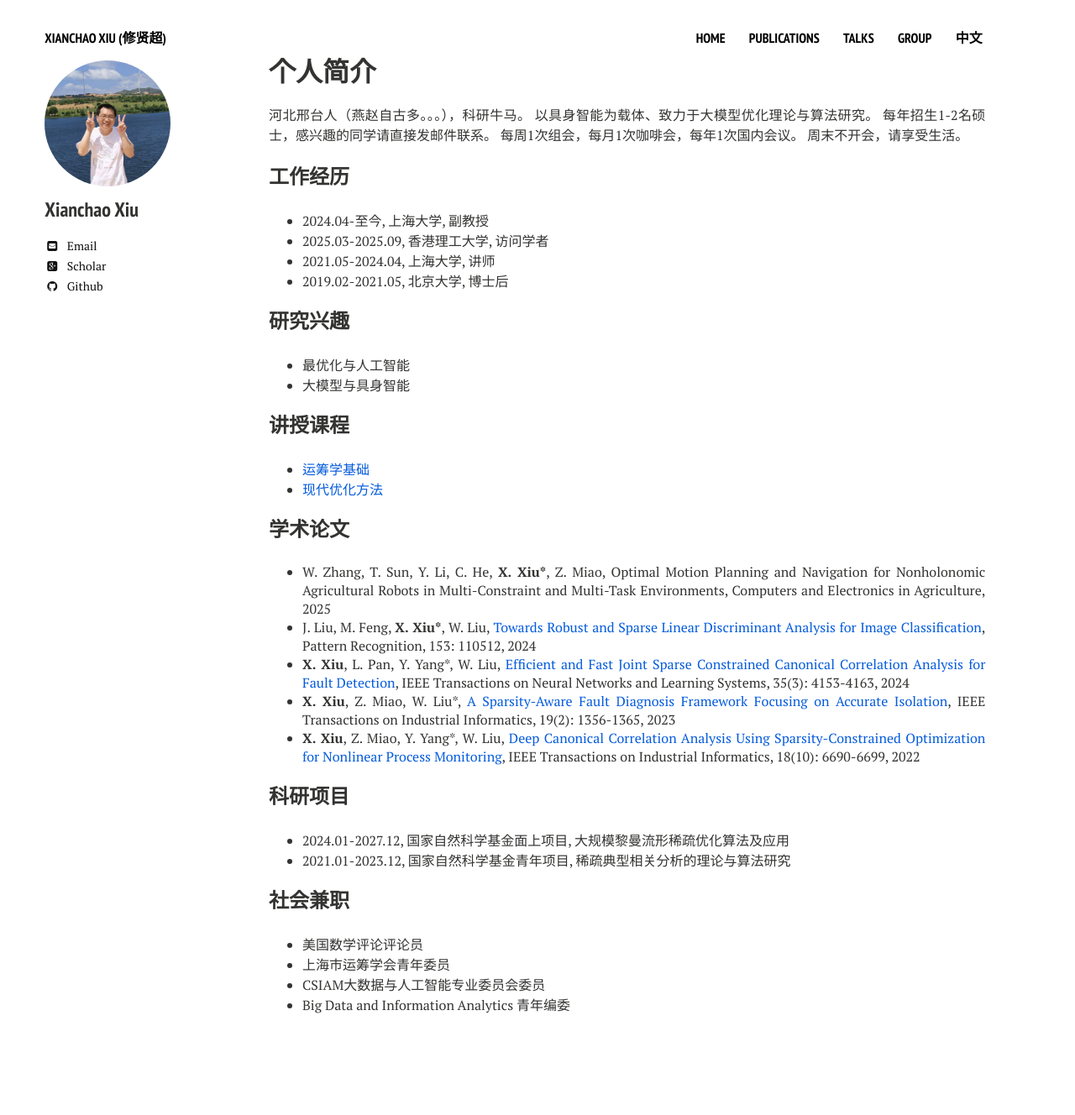
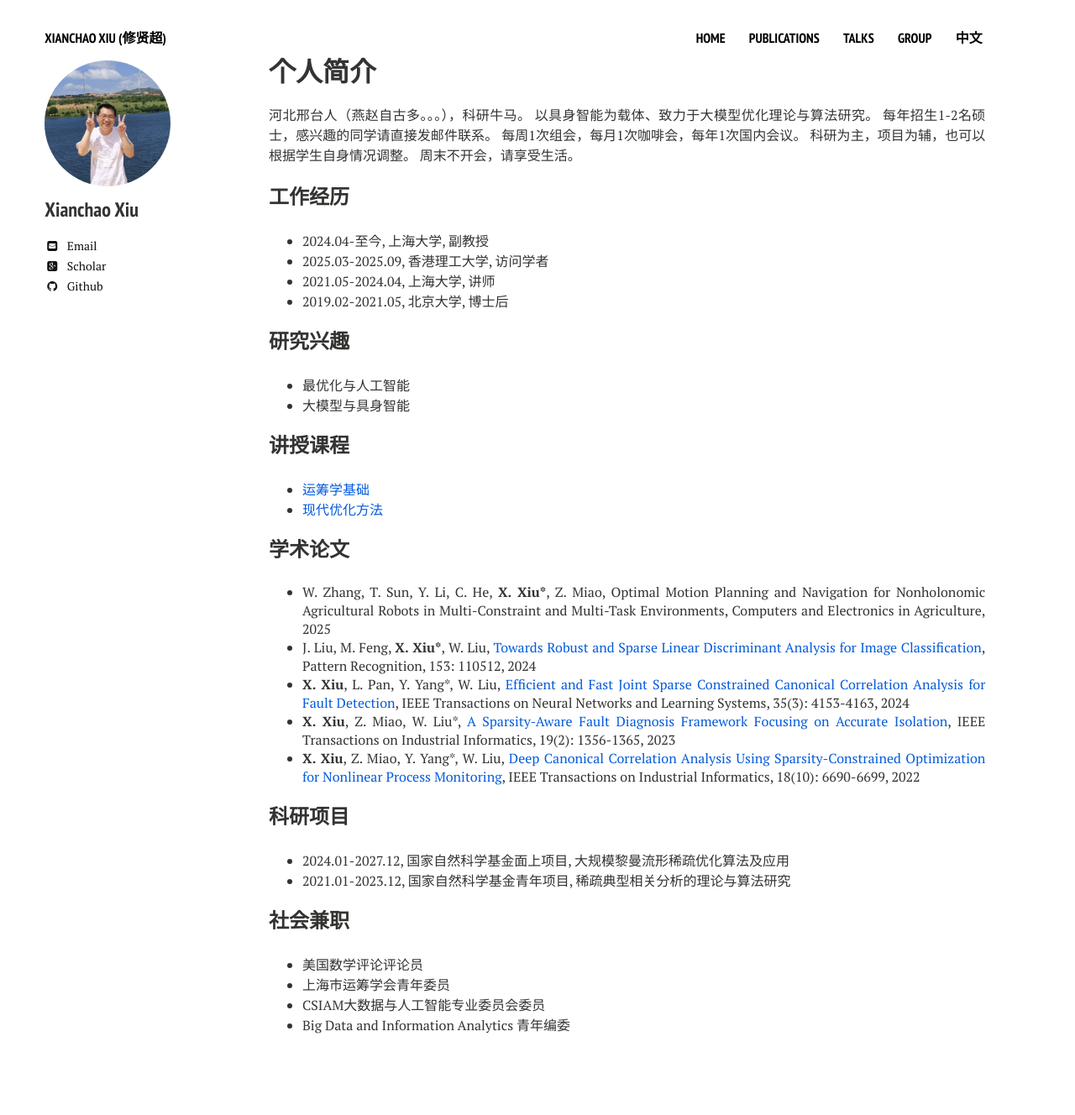
Before and after one commit to xianchaoxiu/xianchaoxiu.github.io, a Jekyll site: the page built from chinese/index.md, in a window 1280 px wide. Shown: the whole page at 84% size. Built offline with Jekyll 4.4.1, drawn with Linux system fonts in a browser that asks for light colours; nearby versions of some CDN libraries; before the commit the page ends 1304 px from its top, so only the background shows below that.

Commit message:
Update index.md

```diff
--- a/chinese/index.md
+++ b/chinese/index.md
@@ -11,6 +11,7 @@ share: false
 以具身智能为载体、致力于大模型优化理论与算法研究。
 每年招生1-2名硕士，感兴趣的同学请直接发邮件联系。
 每周1次组会，每月1次咖啡会，每年1次国内会议。
+科研为主，项目为辅，也可以根据学生自身情况调整。
 周末不开会，请享受生活。
 
 ### 工作经历
```
